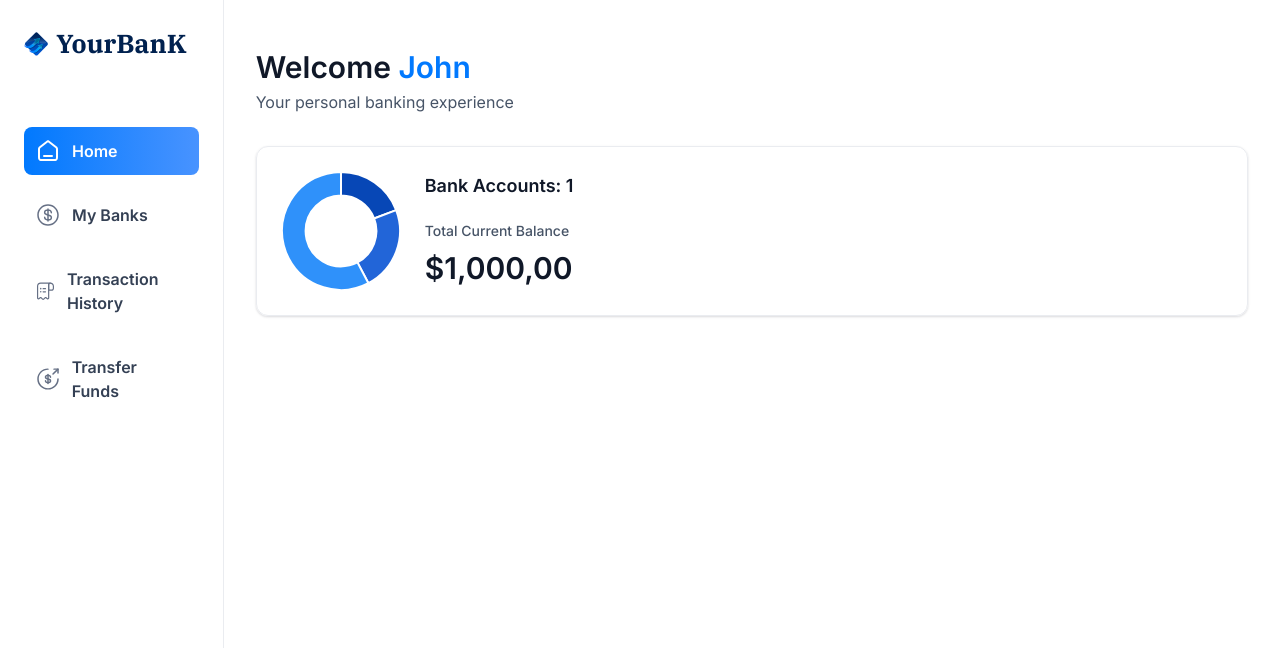
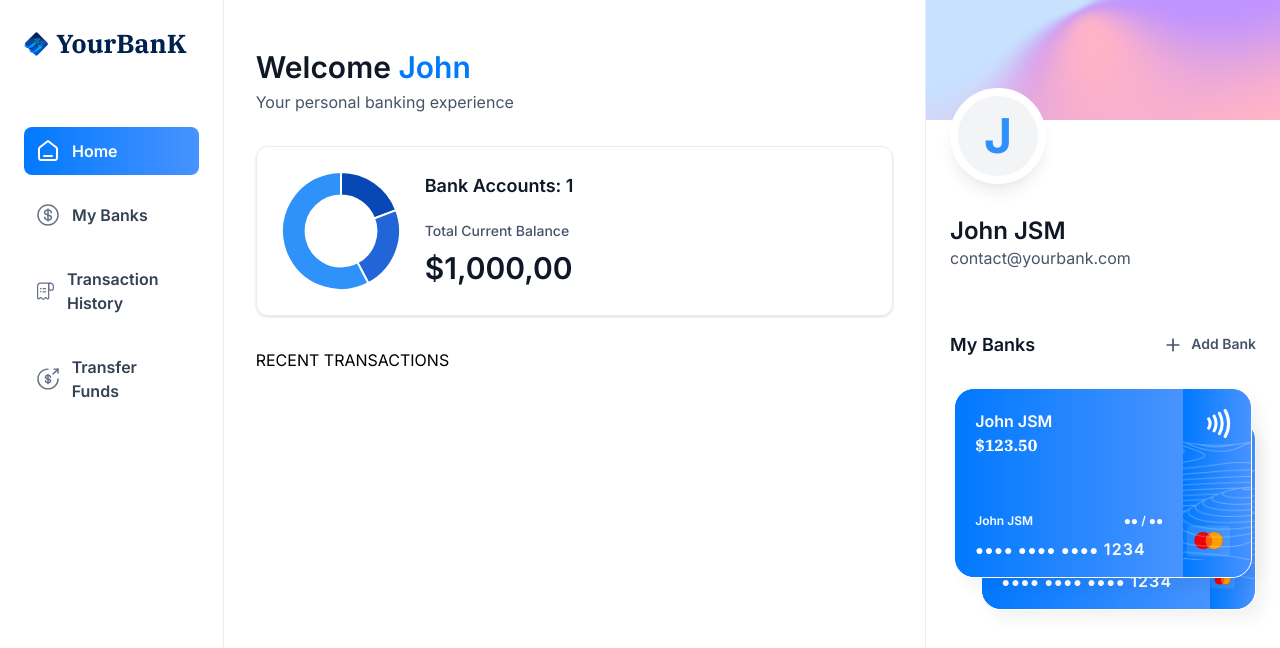
Before and after one commit to Dark1nessss/YourBanK, a Next.js app: page / in a window 1280 px wide. Shown: the top 648 px of the page. Built offline with nearby package versions, Linux system fonts and the light colour scheme.

Commit message:
feat: use RightSidebar component

```diff
--- a/app/(dashboard)/page.tsx
+++ b/app/(dashboard)/page.tsx
@@ -1,9 +1,10 @@
 import React from 'react'
 import HeaderBox from '@/components/HeaderBox'
 import TotalBalanceBox from '@/components/TotalBalanceBox';
+import RightSidebar from '@/components/RightSidebar';
 
 const Dashboard = () => {
-  const loggedIn = { firstName: 'John'};
+  const loggedIn = { firstName: 'John', lastName: 'JSM', email: 'contact@yourbank.com'};
 
   return (
     <section className="home">
@@ -22,7 +23,11 @@ const Dashboard = () => {
             totalCurrentBalance={1000}
           />
         </header>
+
+        RECENT TRANSACTIONS
       </div>
+
+      <RightSidebar user={loggedIn} transactions={[]} banks={[{currentBalance: 123.50}, {currentBalance: 400.50}]}/>
     </section>
   )
 }
```
